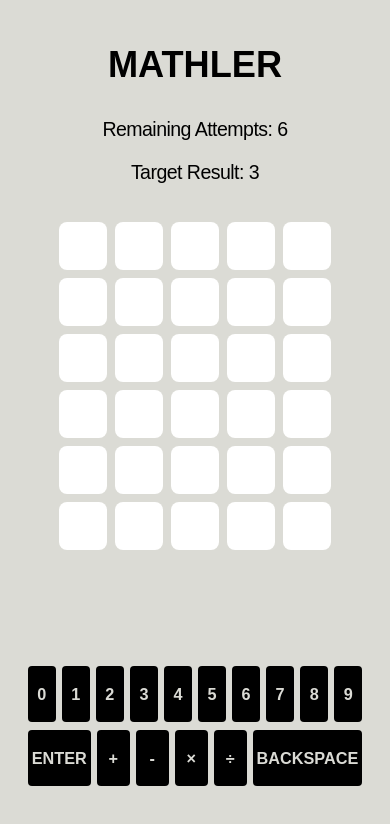
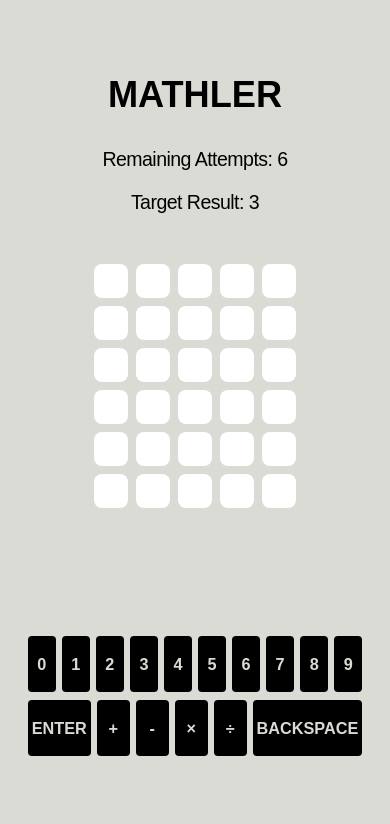
Before and after one commit to kylewludwig/mathler-game, a React (Vite) app: page / in a window 390 px wide. Shown: the top 824 px of the page. Built offline with nearby package versions, Linux system fonts and the light colour scheme.

Commit message:
Fix gameboard spacing to use fluid space for better mobile layout

```diff
--- a/src/assets/design-tokens/spacing.json
+++ b/src/assets/design-tokens/spacing.json
@@ -88,7 +88,7 @@
       {
         "name": "S - L",
         "min": 16,
-        "max": 160
+        "max": 40
       },
       {
         "name": "M - 2XL",
--- a/src/components/expression-field/expression-field.css
+++ b/src/components/expression-field/expression-field.css
@@ -1,7 +1,5 @@
-.tile-list {
-    display: flex;
-    flex-direction: row;
-    justify-content: center;
-    align-items: center;
-    gap: 0.5rem;
+.board-row {
+    display: grid;
+    grid-template-columns: repeat(5, 1fr);
+    grid-gap: var(--space-2xs);
 }
--- a/src/components/expression-field/expression-field.tsx
+++ b/src/components/expression-field/expression-field.tsx
@@ -22,7 +22,7 @@ export const ExpressionField: React.FC<ExpressionFieldProps>  = ( { isActive, ro
   }
 
   return (
-    <div className='tile-list'>
+    <div className='board-row'>
       {renderTiles()}
     </div>
   );
--- a/src/components/game-board/game-board.css
+++ b/src/components/game-board/game-board.css
@@ -1,5 +1,15 @@
-.tile-grid {
+.board-container {
+    display: flex;
+    justify-content: center;
+    align-items: center;
+    flex-grow: 1;
+    overflow: hidden;
+}
+
+.board {
     display: grid;
-    grid-template-columns: 1fr;
-    row-gap: 0.5rem;
+    grid-template-rows: repeat(6, 1fr);
+    grid-gap: var(--space-2xs);
+    padding: var(--space-xs);
+    box-sizing: border-box;
 }
--- a/src/components/game-board/game-board.tsx
+++ b/src/components/game-board/game-board.tsx
@@ -19,8 +19,10 @@ export const GameBoard: React.FC<GameBoardProps> = () => {
   }
 
   return (
-    <div className="tile-grid">
-      {renderFields()}
+    <div className='board-container'>
+      <div className="board">
+        {renderFields()}
+      </div>
     </div>
   );
 };
--- a/src/components/tile/tile.css
+++ b/src/components/tile/tile.css
@@ -1,14 +1,20 @@
 .tile {
-    height: 3rem;
-    width: 3rem;
+    height: var(--space-l-xl);
+    width: var(--space-l-xl);
+    font-family: var(--font-base);
+    font-size: var(--size-step-1);
+    color: var(--color-black);
     padding: 0.5rem;
     border-radius: 0.5rem;
-    font-size: 1.5rem;
     font-weight: 700;
-    display: flex;
+    display: inline-flex;
+    justify-content: center;
     align-items: center;
-    justify-content: center;
-    text-transform: uppercase;
+    vertical-align: middle;
+    box-sizing: border-box;
+    -webkit-user-select: none;
+    -moz-user-select: none;
+    user-select: none;
 }
 
 .tile.bg-white {
```
